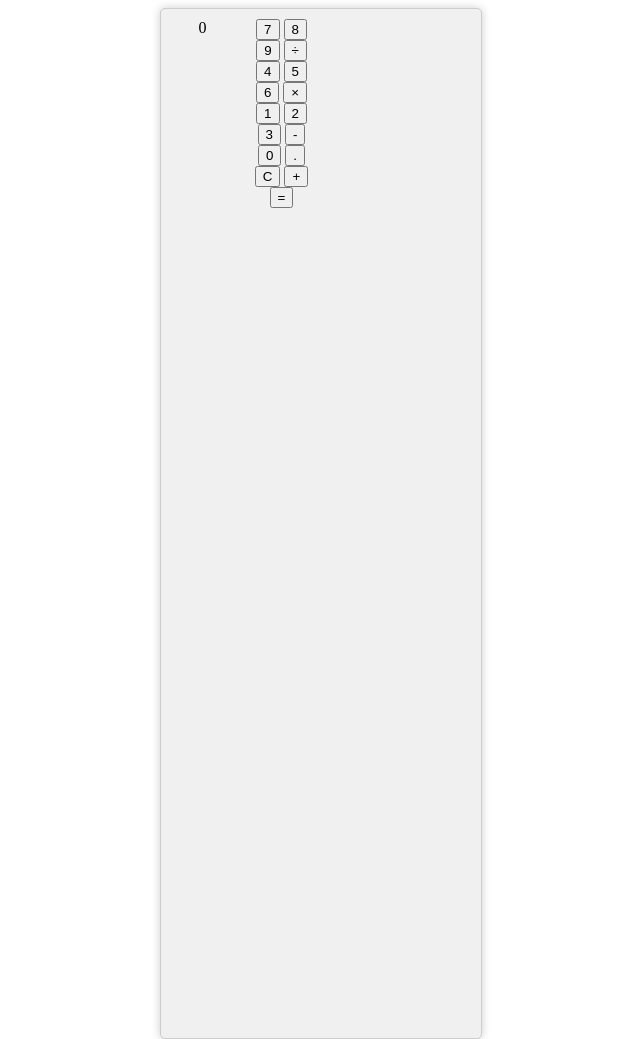
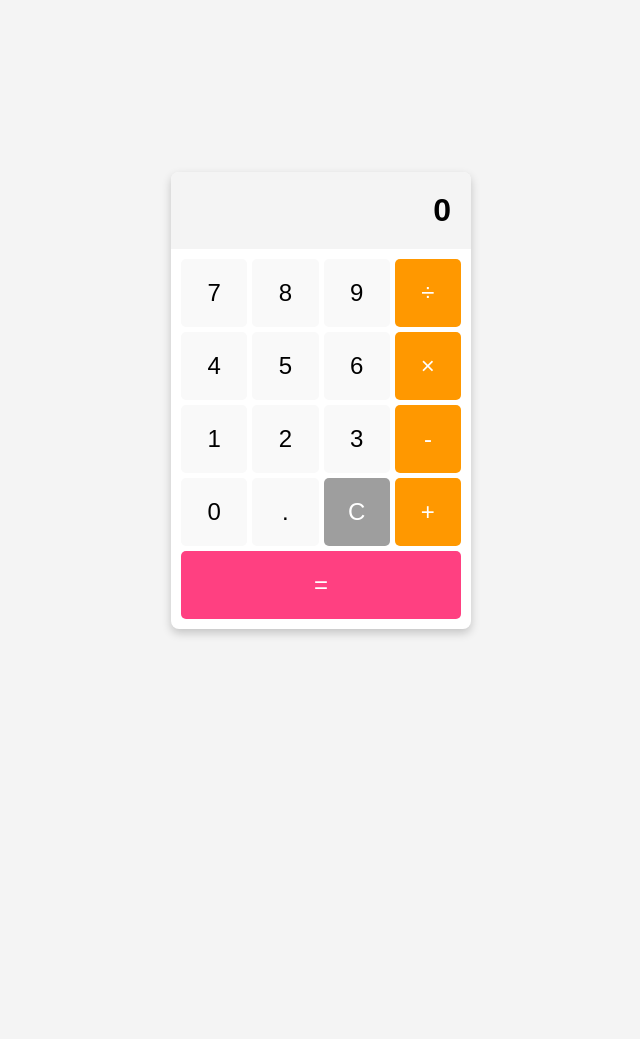
Before and after one commit to stickwithme/Calc, a plain HTML site: page index.html in a window 1280 px wide. Shown: the top 1039 px of the page, without its empty margins (319-959 px from the left). After the commit the page ends 800 px from the top, so only its background shows below. Drawn offline with Linux system fonts and the light colour scheme.

Commit message:
Updated style.css

```diff
--- a/style.css
+++ b/style.css
@@ -1,107 +1,78 @@
-.calculator {
-  display: grid;
-  grid-template-columns: repeat(4, 1fr);
-  grid-template-rows: repeat(5, 1fr);
-  gap: 1rem;
-  margin: 0 auto;
-  max-width: 400px;
-  background-color: #f5f5f5;
-  padding: 1rem;
-  border-radius: 5px;
-  box-shadow: 0 0 10px rgba(0, 0, 0, 0.2);
+* {
+  box-sizing: border-box;
+  margin: 0;
+  padding: 0;
 }
 
-.calculator__display {
-  grid-column: 1 / -1;
-  height: 70px;
-  background-color: #f9f9f9;
-  display: flex;
-  align-items: center;
-  justify-content: flex-end;
-  padding-right: 1rem;
-  font-size: 2rem;
-  font-weight: bold;
-  border-radius: 5px;
-  box-shadow: inset 0 0 5px rgba(0, 0, 0, 0.2);
-}
-
-.calculator__button {
-  background-color: #fff;
-  color: #333;
-  font-size: 1.5rem;
-  font-weight: bold;
-  border-radius: 5px;
-  box-shadow: 0 0 5px rgba(0, 0, 0, 0.2);
-  cursor: pointer;
-  transition: background-color 0.2s, color 0.2s;
-}
-
-.calculator__button:hover {
-  background-color: #333;
-  color: #fff;
-}
-
-.calculator__button.operator {
-  background-color: #ff9100;
-  color: #fff;
-}
-
-.calculator__button.operator:hover {
-  background-color: #f06200;
-}
-
-.calculator__button.clear {
-  background-color: #d3d3d3;
-}
-
-.calculator__button.clear:hover {
-  background-color: #bbb;
-}
-
-.calculator__button.calculate {
-  background-color: #f50057;
-  color: #fff;
-}
-
-.calculator__button.calculate:hover {
-  background-color: #c51162;
-}
-
-.calculator-wrapper {
+body {
   display: flex;
   justify-content: center;
   align-items: center;
-  height: 100vh;
+  min-height: 100vh;
+  background-color: #f4f4f4;
+  font-family: Arial, sans-serif;
 }
 
 .calculator {
-  margin: 0 auto;
+  background: #fff;
+  border-radius: 8px;
+  box-shadow: 0 4px 10px rgba(0, 0, 0, 0.2);
+  overflow: hidden;
   width: 300px;
-  background-color: #f0f0f0;
-  border: 1px solid #ccc;
-  border-radius: 5px;
-  padding: 10px;
-  text-align: center;
 }
 
-body {
+.display {
+  background-color: #f4f4f4;
+  padding: 20px;
+  text-align: right;
+  font-size: 2rem;
+  font-weight: bold;
   overflow: hidden;
+  white-space: nowrap;
+  text-overflow: ellipsis;
 }
 
-@media (max-width: 480px) {
-  .calculator {
-    max-width: 280px;
-  }
+.buttons {
+  display: grid;
+  grid-template-columns: repeat(4, 1fr);
+  gap: 5px;
+  padding: 10px;
+}
 
-  .calculator__display {
-    font-size: 1.5rem;
-  }
+.btn {
+  padding: 20px;
+  font-size: 1.5rem;
+  background-color: #f9f9f9;
+  border: none;
+  cursor: pointer;
+  border-radius: 5px;
+  transition: background-color 0.2s;
+}
 
-  .calculator__button {
-    font-size: 1.2rem;
-  }
+.btn:hover {
+  background-color: #e0e0e0;
+}
 
-  .calculator-wrapper {
-    height: 100%;
-  }
+.operator {
+  background-color: #ff9800;
+  color: white;
 }
+
+.operator:hover {
+  background-color: #e68900;
+}
+
+.clear {
+  background-color: #9e9e9e;
+  color: white;
+}
+
+.equal {
+  grid-column: span 4;
+  background-color: #ff4081;
+  color: white;
+}
+
+.equal:hover {
+  background-color: #e03572;
+}
```
